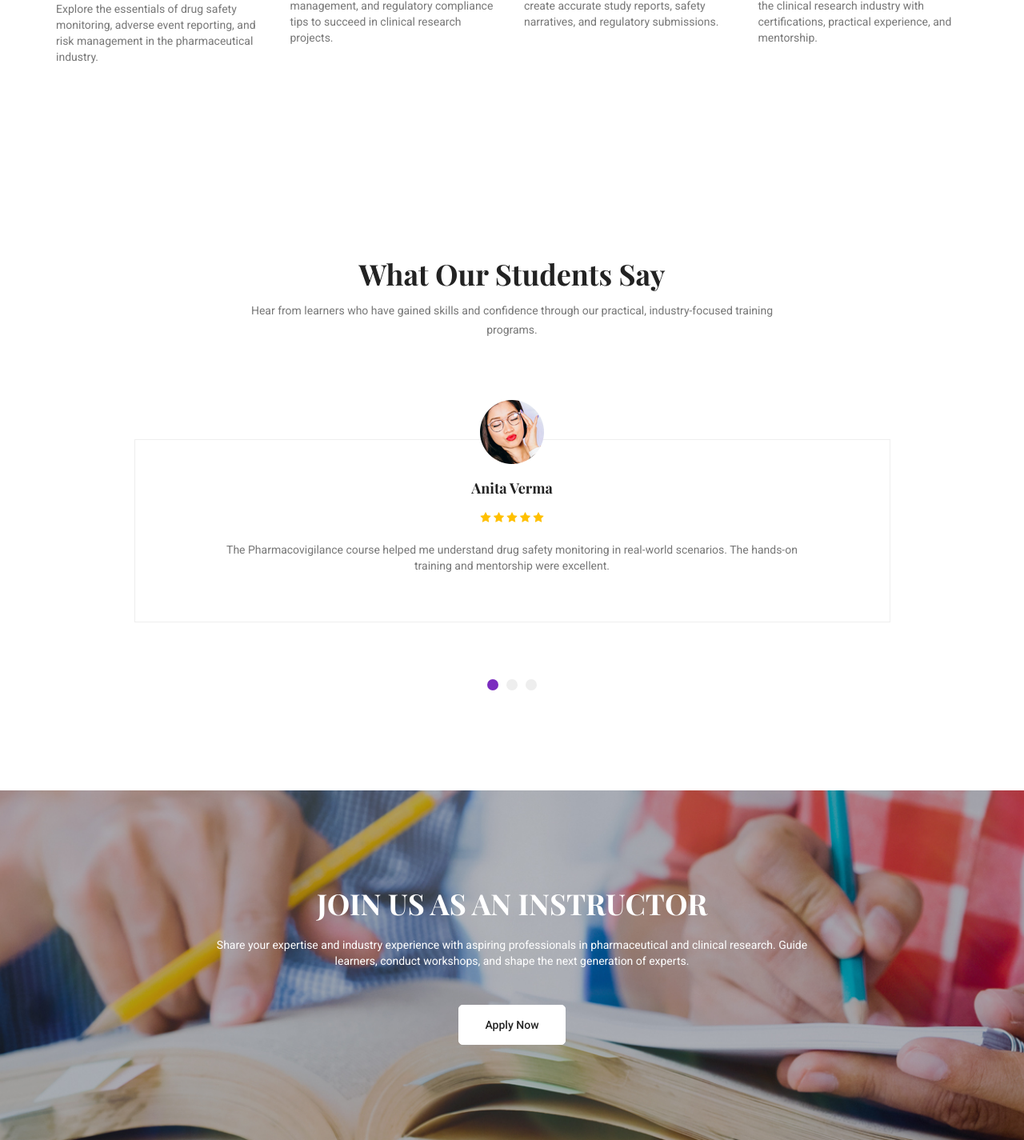
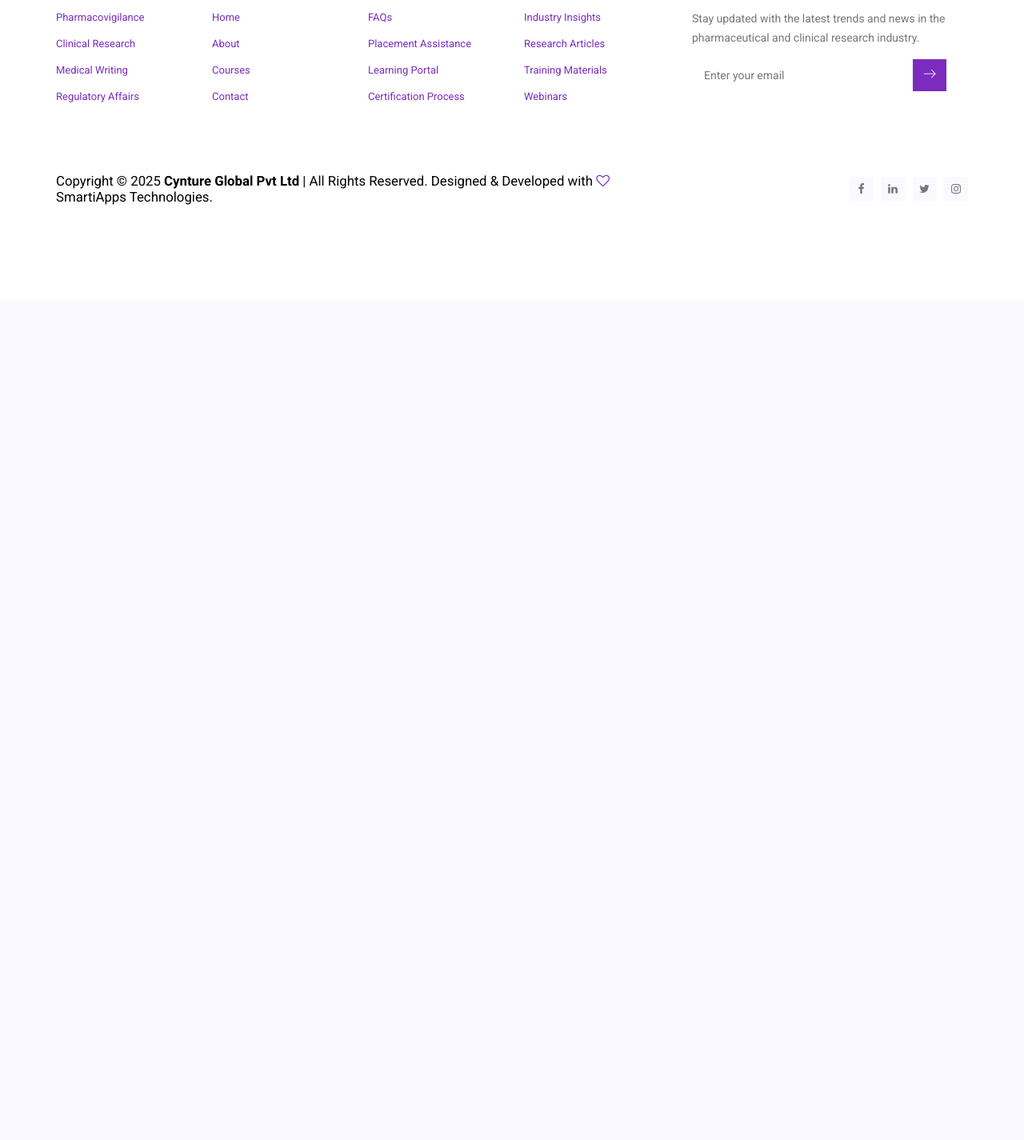
Before and after one commit to Kamalesh0145/pharmacovigilancecourse, a PHP site: page / in a window 1280 px wide. Shown: the part 4263-5688 px from the top of the page at 80% size. After the commit the page ends 4519 px from the top, so only its background shows below. Run offline with PHP 8.4, Linux system fonts and the light colour scheme.

Commit message:
Review and Faculty update code

```diff
--- a/index.php
+++ b/index.php
@@ -188,7 +188,7 @@
 <!--================Courses Area =================-->
 
 
-<section class="team_area p_120">
+<!-- <section class="team_area p_120">
     <div class="container">
         <div class="main_title">
             <h2>Guidance from Clinical Research Experts</h2>
@@ -197,7 +197,6 @@
 
         <div class="row team_inner">
 
-            <!-- Faculty 1 -->
             <div class="col-lg-3 col-sm-6">
                 <div class="team_item">
                     <div class="team_img">
@@ -215,7 +214,6 @@
                 </div>
             </div>
 
-            <!-- Faculty 2 -->
             <div class="col-lg-3 col-sm-6">
                 <div class="team_item">
                     <div class="team_img">
@@ -233,7 +231,6 @@
                 </div>
             </div>
 
-            <!-- Faculty 3 -->
             <div class="col-lg-3 col-sm-6">
                 <div class="team_item">
                     <div class="team_img">
@@ -251,7 +248,6 @@
                 </div>
             </div>
 
-            <!-- Faculty 4 -->
             <div class="col-lg-3 col-sm-6">
                 <div class="team_item">
                     <div class="team_img">
@@ -271,7 +267,7 @@
 
         </div>
     </div>
-</section>
+</section> -->
 <!--================End Team Area =================-->
 
 <!--================Latest Cynture Global =================-->
@@ -344,7 +340,7 @@
 <!--================End Latest Cynture Global =================-->
 
 <!--================Testimonials Area =================-->
-<section class="testimonials_area p_120">
+<!-- <section class="testimonials_area p_120">
     <div class="container">
         <div class="main_title">
             <h2>What Our Students Say</h2>
@@ -353,7 +349,6 @@
 
         <div class="testi_slider owl-carousel">
 
-            <!-- Testimonial 1 -->
             <div class="item">
                 <div class="testi_item">
                     <img src="img/testimonials/testi-1.png" alt="Anita Verma">
@@ -369,7 +364,6 @@
                 </div>
             </div>
 
-            <!-- Testimonial 2 -->
             <div class="item">
                 <div class="testi_item">
                     <img src="img/testimonials/testi-2.png" alt="Rahul Singh">
@@ -385,7 +379,6 @@
                 </div>
             </div>
 
-            <!-- Testimonial 3 -->
             <div class="item">
                 <div class="testi_item">
                     <img src="img/testimonials/testi-3.png" alt="Priya Nair">
@@ -403,7 +396,7 @@
 
         </div>
     </div>
-</section>
+</section> -->
 <!--================End Testimonials Area =================-->
 <!--================Impress Area =================-->
 <section class="impress_area p_120">
```
